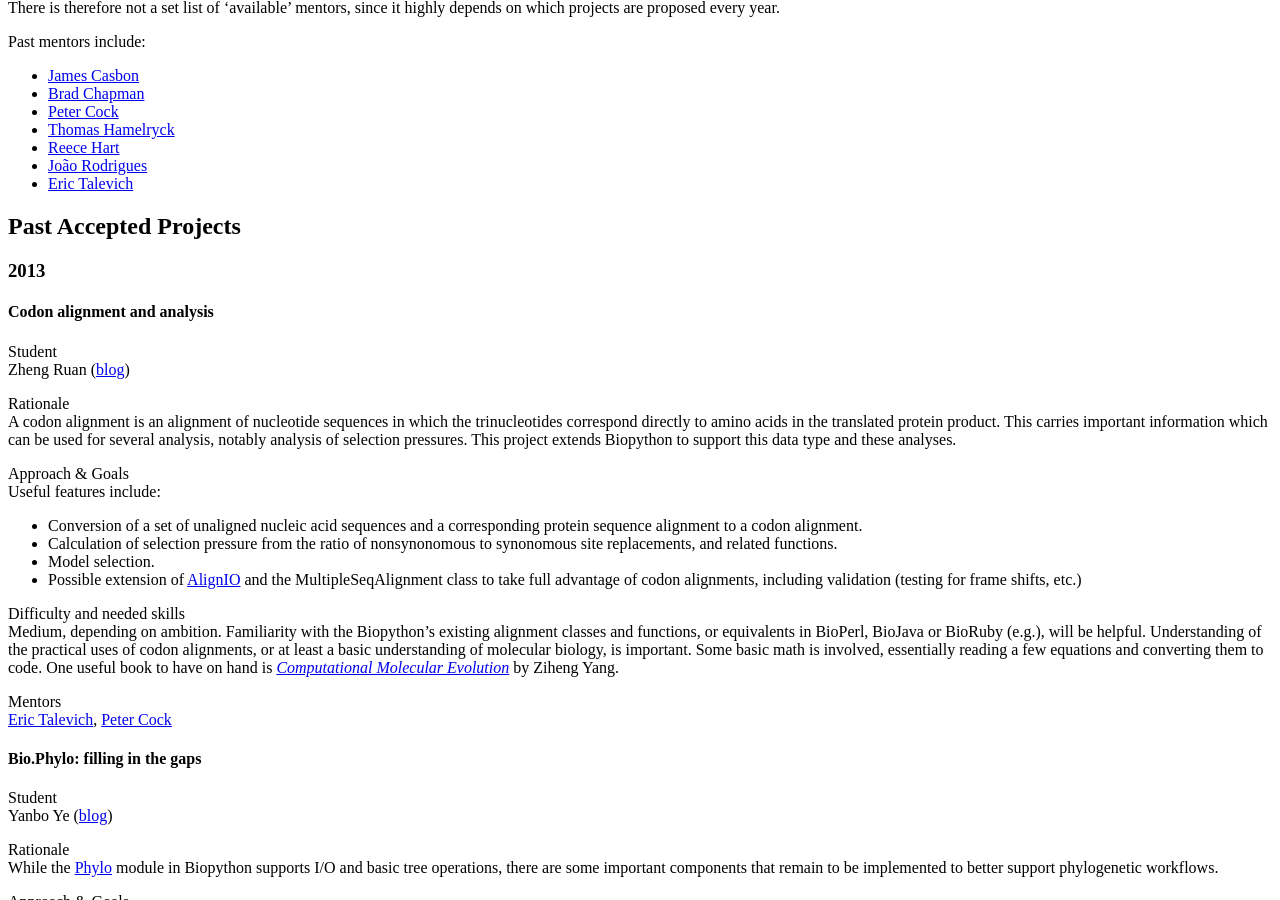
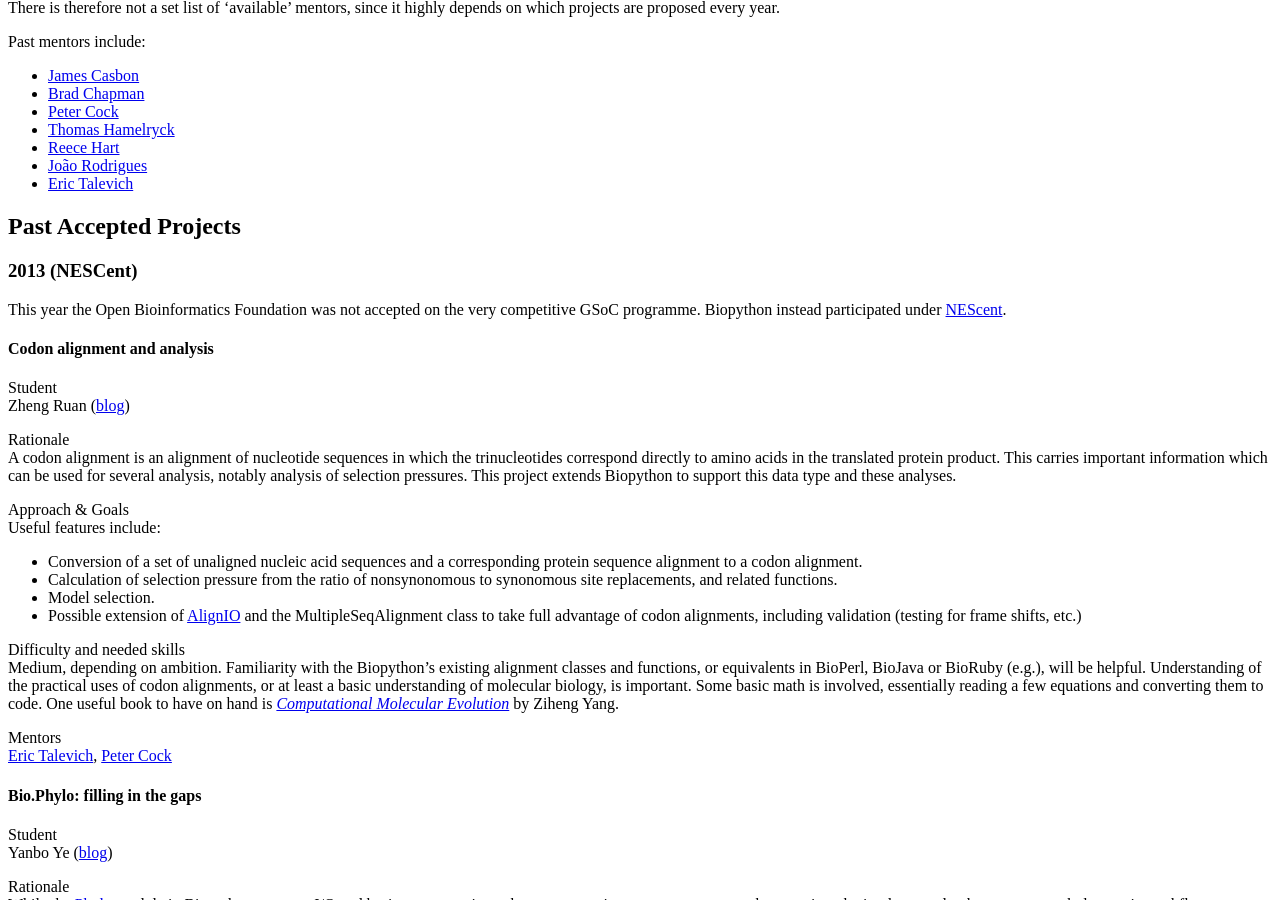
Before and after one commit to biopython/biopython.github.io, a Jekyll site: the page built from wiki/Google_Summer_of_Code.md, in a window 1280 px wide and 900 px high, scrolled down 1170 px. Built offline with Jekyll 4.4.1, drawn with Linux system fonts in a browser that asks for light colours.

Commit message:
/* 2013 */ NESCent

```diff
--- a/wiki/Google_Summer_of_Code.md
+++ b/wiki/Google_Summer_of_Code.md
@@ -122,7 +122,11 @@ Past mentors include:
 Past Accepted Projects
 ----------------------
 
-### 2013
+### 2013 (NESCent)
+
+This year the Open Bioinformatics Foundation was not accepted on the
+very competitive GSoC programme. Biopython instead participated under
+[NEScent](http://informatics.nescent.org/wiki/Phyloinformatics_Summer_of_Code_2013).
 
 #### Codon alignment and analysis
 
```
Also changed, not shown: 1 other file.
